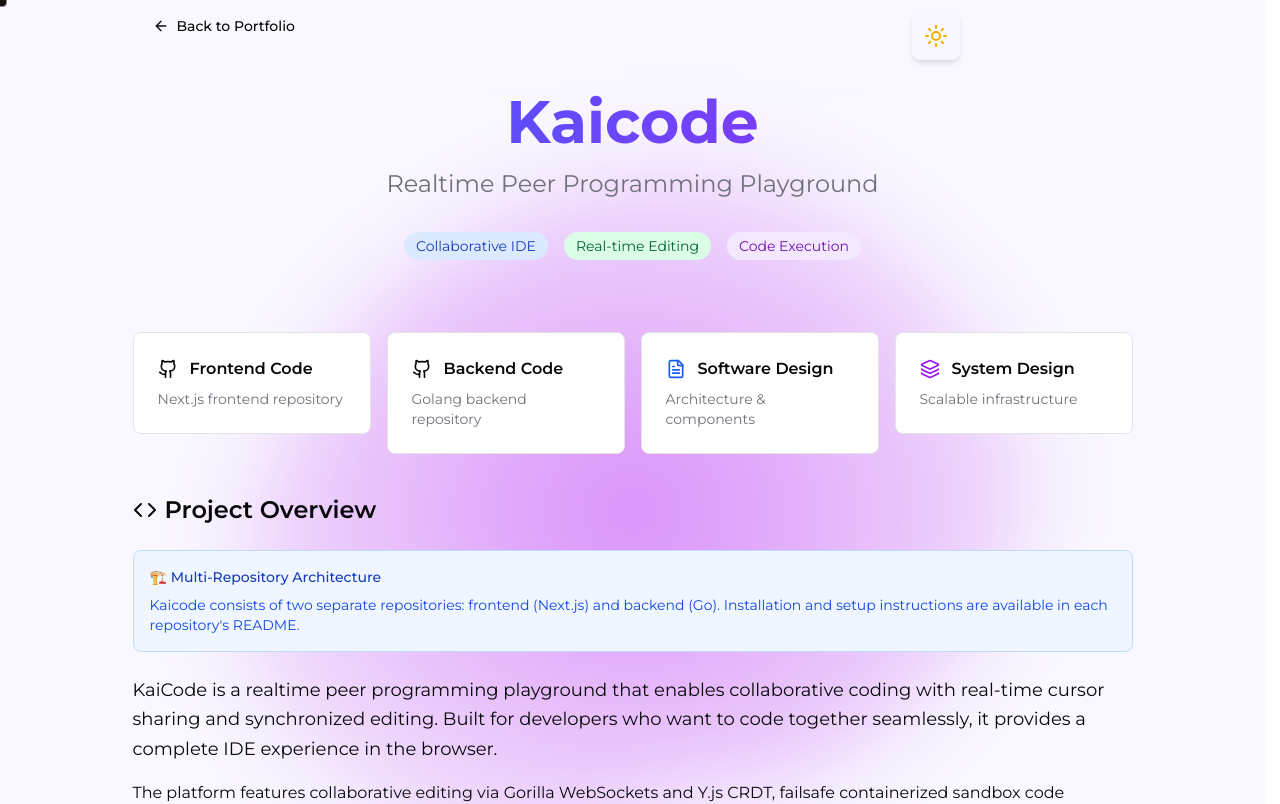
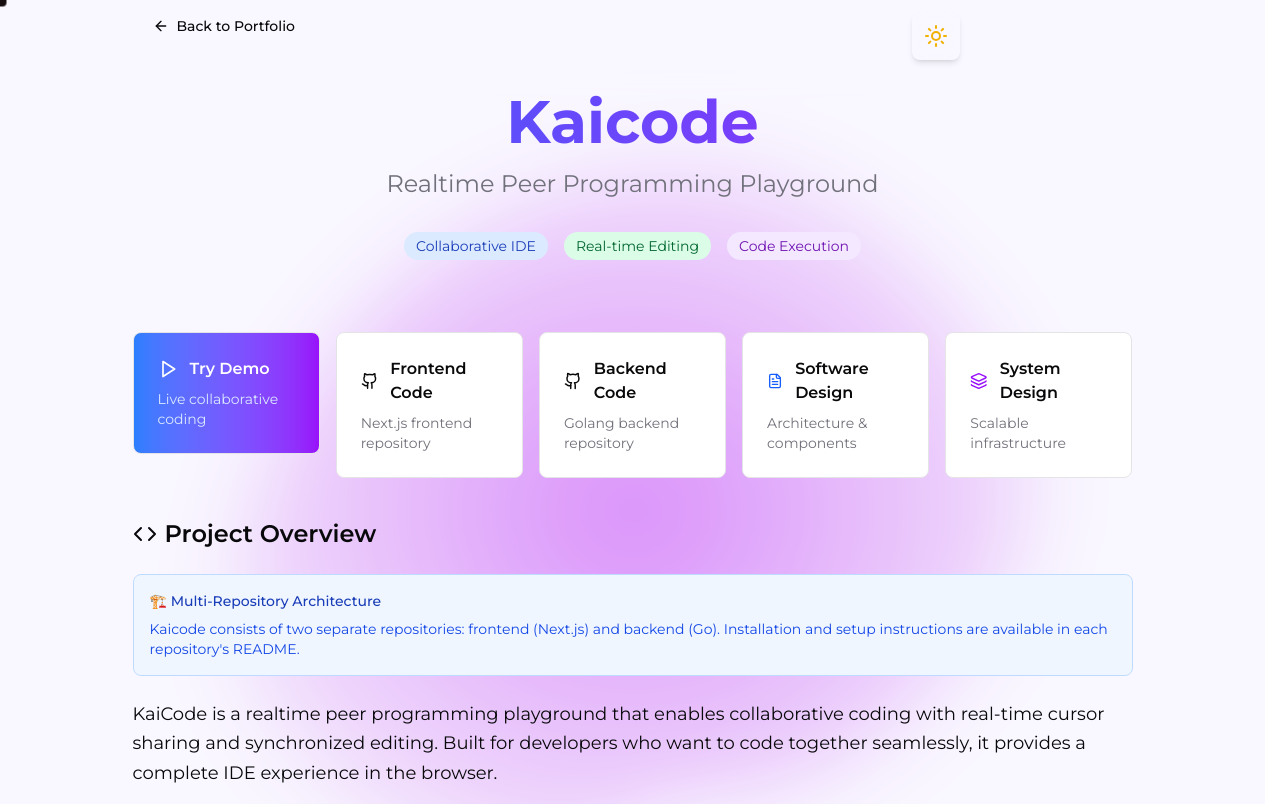
Before and after one commit to devyk100/nextjs-portfolio, a Next.js app: page /kaicode in a window 1280 px wide. Shown: the top 804 px of the page. Built offline with nearby package versions, Linux system fonts and the light colour scheme.

Commit message:
Add prominent Try Demo buttons to all project pages (Kaicode, Memoriva, Yuclase, iCrops)

```diff
--- a/src/app/icrops/page.tsx
+++ b/src/app/icrops/page.tsx
@@ -96,13 +96,13 @@
           <FadeInUp delay={0.1}>
             <div className="grid grid-cols-1 md:grid-cols-2 lg:grid-cols-3 gap-4">
               <Link href="#" className="group">
-                <div className="p-6 rounded-lg border bg-card hover:bg-accent transition-colors">
+                <div className="p-6 rounded-lg border bg-gradient-to-r from-green-500 to-emerald-600 text-white hover:from-green-600 hover:to-emerald-700 transition-all">
                   <div className="flex items-center gap-3 mb-2">
-                    <Play className="w-5 h-5 text-green-600" />
-                    <h3 className="font-semibold">Live Demo</h3>
+                    <Play className="w-5 h-5" />
+                    <h3 className="font-semibold">Try Demo</h3>
                   </div>
-                  <p className="text-sm text-muted-foreground">
-                    Try iCrops web dashboard online
+                  <p className="text-sm text-green-100">
+                    iCrops web dashboard
                   </p>
                 </div>
               </Link>
--- a/src/app/kaicode/page.tsx
+++ b/src/app/kaicode/page.tsx
@@ -79,7 +79,19 @@
 
         {/* Quick Links */}
         <PortfolioSection className="mt-10">
-            <div className="grid grid-cols-1 md:grid-cols-2 lg:grid-cols-4 gap-4">
+            <div className="grid grid-cols-1 md:grid-cols-2 lg:grid-cols-5 gap-4">
+              <Link href="#" target="_blank" className="group">
+                <div className="p-6 rounded-lg border bg-gradient-to-r from-blue-500 to-purple-600 text-white hover:from-blue-600 hover:to-purple-700 transition-all">
+                  <div className="flex items-center gap-3 mb-2">
+                    <Play className="w-5 h-5" />
+                    <h3 className="font-semibold">Try Demo</h3>
+                  </div>
+                  <p className="text-sm text-blue-100">
+                    Live collaborative coding
+                  </p>
+                </div>
+              </Link>
+
               <Link href="https://github.com/devyk100/kaicode-frontend" target="_blank" className="group">
                 <div className="p-6 rounded-lg border bg-card hover:bg-accent transition-colors">
                   <div className="flex items-center gap-3 mb-2">
--- a/src/app/memoriva/page.tsx
+++ b/src/app/memoriva/page.tsx
@@ -87,7 +87,19 @@
 
         {/* Quick Links */}
         <PortfolioSection className="mt-10">
-            <div className="grid grid-cols-1 md:grid-cols-2 lg:grid-cols-4 gap-4">
+            <div className="grid grid-cols-1 md:grid-cols-2 lg:grid-cols-5 gap-4">
+              <Link href="#" target="_blank" className="group">
+                <div className="p-6 rounded-lg border bg-gradient-to-r from-purple-500 to-pink-600 text-white hover:from-purple-600 hover:to-pink-700 transition-all">
+                  <div className="flex items-center gap-3 mb-2">
+                    <Play className="w-5 h-5" />
+                    <h3 className="font-semibold">Try Demo</h3>
+                  </div>
+                  <p className="text-sm text-purple-100">
+                    AI document search
+                  </p>
+                </div>
+              </Link>
+
               <Link href="https://github.com/devyk100/memoriva-frontend" target="_blank" className="group">
                 <div className="p-6 rounded-lg border bg-card hover:bg-accent transition-colors">
                   <div className="flex items-center gap-3 mb-2">
--- a/src/app/yuclase/page.tsx
+++ b/src/app/yuclase/page.tsx
@@ -87,7 +87,19 @@
 
         {/* Quick Links */}
         <PortfolioSection className="mt-10">
-            <div className="grid grid-cols-1 md:grid-cols-2 lg:grid-cols-3 gap-4">
+            <div className="grid grid-cols-1 md:grid-cols-2 lg:grid-cols-4 gap-4">
+              <Link href="#" target="_blank" className="group">
+                <div className="p-6 rounded-lg border bg-gradient-to-r from-green-500 to-blue-600 text-white hover:from-green-600 hover:to-blue-700 transition-all">
+                  <div className="flex items-center gap-3 mb-2">
+                    <Play className="w-5 h-5" />
+                    <h3 className="font-semibold">Try Demo</h3>
+                  </div>
+                  <p className="text-sm text-green-100">
+                    Message queue system
+                  </p>
+                </div>
+              </Link>
+
               <Link href="https://github.com/devyk100/yuclase" target="_blank" className="group">
                 <div className="p-6 rounded-lg border bg-card hover:bg-accent transition-colors">
                   <div className="flex items-center gap-3 mb-2">
```
